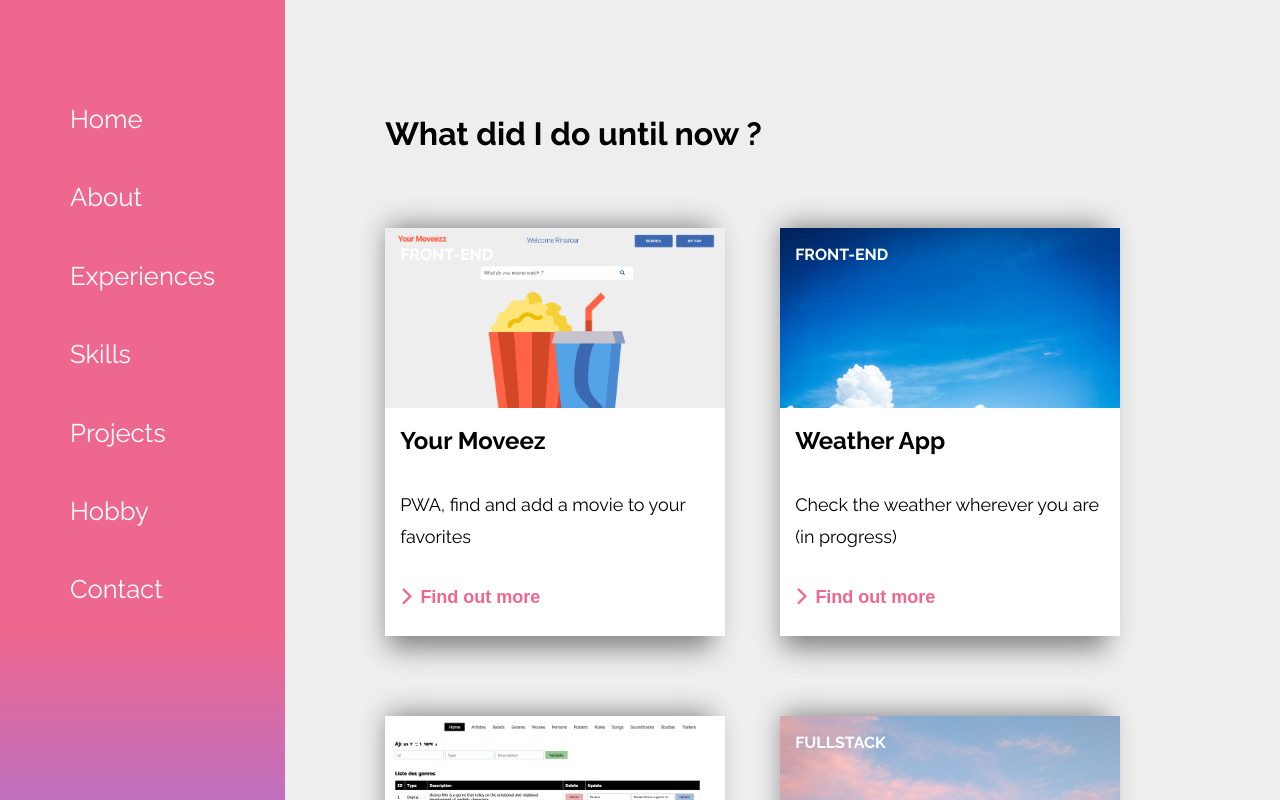
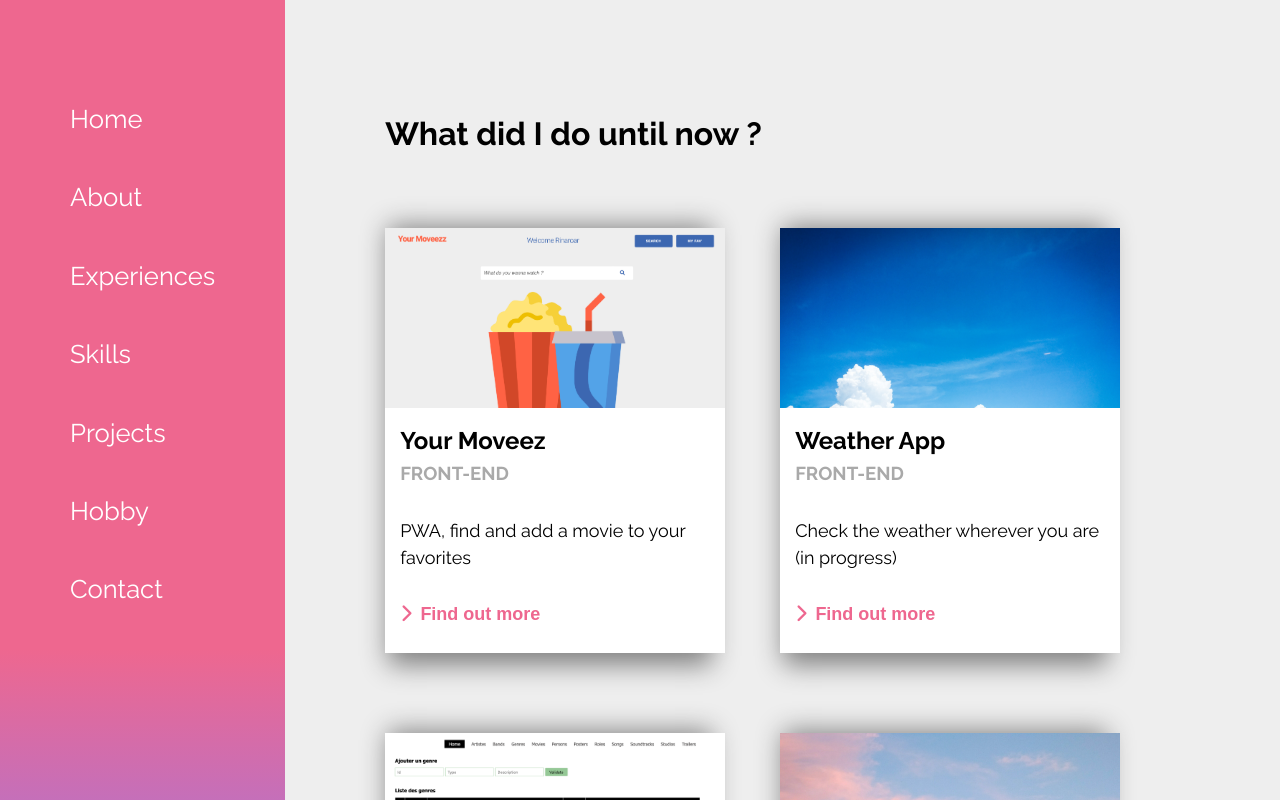
Before and after one commit to Rinaroar/react_portfolio, a React (Create React App) app in the folder portfolio_website_reactjs/: page /projects in a window 1280 px wide. Shown: the top 800 px of the page. Built offline with nearby package versions, Linux system fonts and the light colour scheme.

Commit message:
changing category's place

```diff
--- a/portfolio_website_reactjs/src/App.css
+++ b/portfolio_website_reactjs/src/App.css
@@ -271,11 +271,6 @@ nav ul li a:hover {
   color: #fff;
 }
 
-.card-header--title {
-  text-transform: uppercase;
-  margin: 0;
-}
-
 .card-body {
   padding: 15px;
   background-color: #fff;
@@ -285,7 +280,13 @@ nav ul li a:hover {
 .body-content {
   padding: 30px 0 30px 0;
   font-size: 18px;
-  line-height: 1.8;
+  line-height: 1.5;
+}
+
+.category {
+  text-transform: uppercase;
+  margin: 0;
+  color: darkgrey;
 }
 
 .button-primary {
--- a/portfolio_website_reactjs/src/components/Card.js
+++ b/portfolio_website_reactjs/src/components/Card.js
@@ -21,7 +21,7 @@ const ProjectData = [
   },
   {
     "category": "BACK-END",
-    "title": "Movie DB CRUD",
+    "title": "Movie DB ",
     "text": "Using PDO to CRUD a movie Database",
     "image": pdo
   },
@@ -60,13 +60,12 @@ class Card extends Component {
 
 class CardHeader extends React.Component {
   render() {
-    const { image, category } = this.props;
+    const { image } = this.props;
     var style = {
         backgroundImage: 'url(' + image + ')',
     };
     return (
       <header style={style} className="card-header">
-        <h4 className="card-header--title">{category}</h4>
       </header>
     )
   }
@@ -84,9 +83,11 @@ class Button extends React.Component {
 
 class CardBody extends React.Component {
   render() {
+    const { category } = this.props;
     return (
       <div className="card-body">
         <h2>{this.props.title}</h2>
+        <h3 className="category">{category}</h3>
         <p className="body-content">{this.props.text}</p>
         <Button />
       </div>
@@ -98,8 +99,8 @@ class CardContent extends React.Component {
   render() {
     return (
       <article className="card">
-        <CardHeader category={this.props.details.category} image={this.props.details.image}/>
-        <CardBody title={this.props.details.title} text={this.props.details.text}/>
+        <CardHeader  image={this.props.details.image}/>
+        <CardBody title={this.props.details.title} category={this.props.details.category} text={this.props.details.text}/>
       </article>
     )
   }
```
